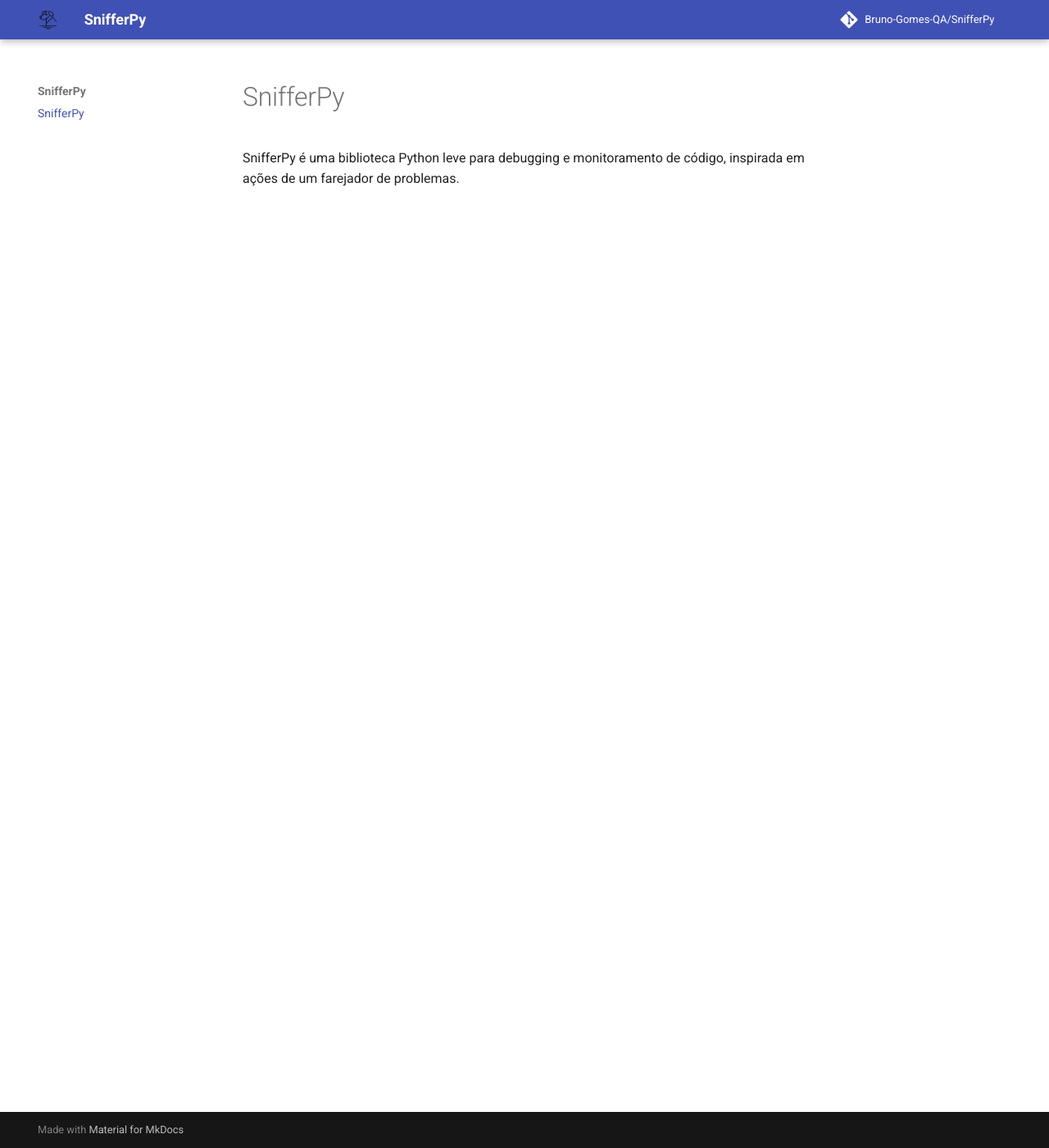
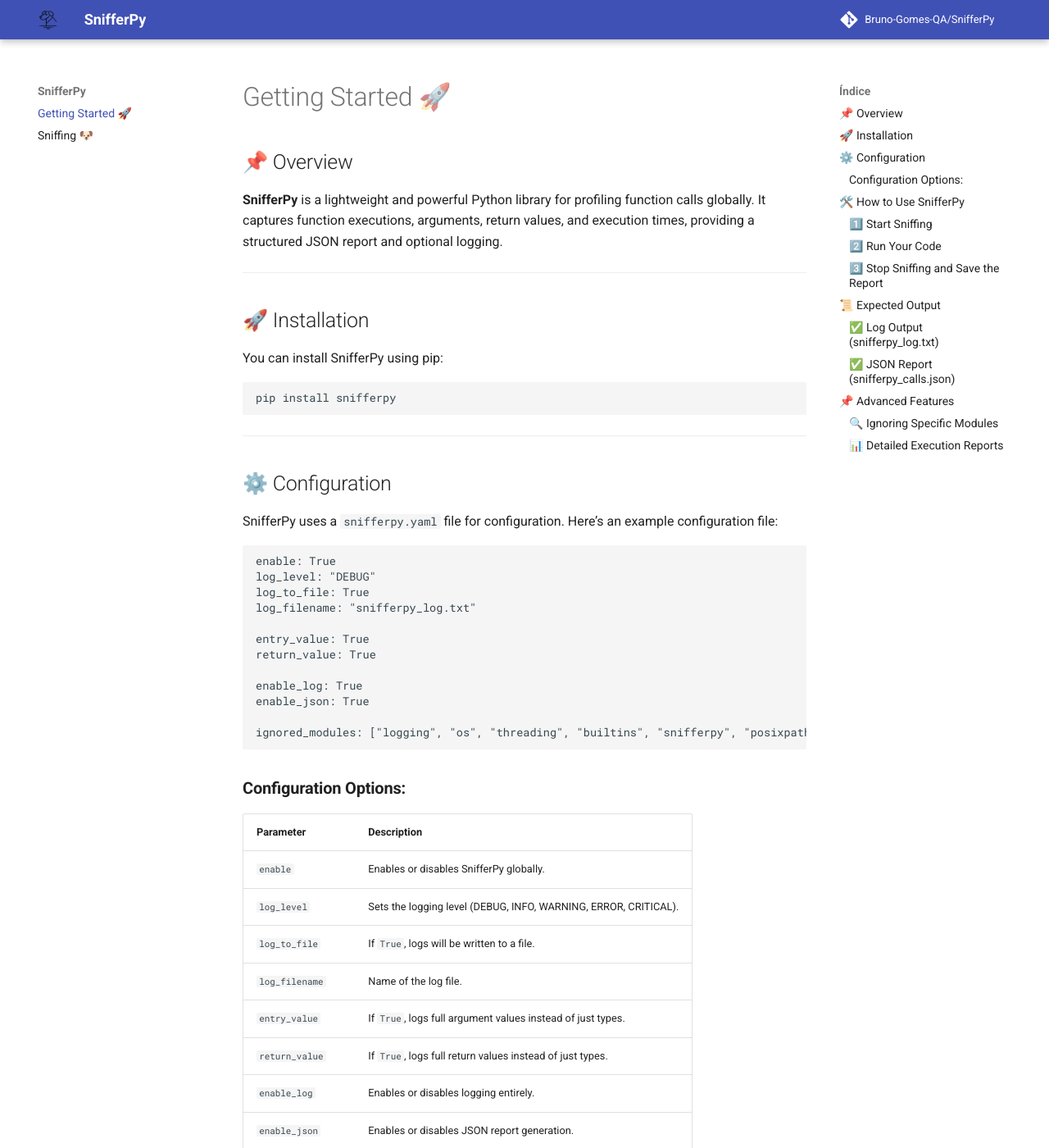
Before and after one commit to Bruno-Gomes-QA/SnifferPy, an MkDocs documentation site: the page built from docs/index.md, in a window 1280 px wide and 1400 px high. Shown: the whole window at 82% size. Built offline with MkDocs 1.6.1 and Material for MkDocs 9.7.7, drawn with Linux system fonts in a browser that asks for light colours; comment, search, counter and statistics services are not loaded; some of the changed text lies outside the part shown.

Commit message:
first-feature

````diff
--- a/docs/index.md
+++ b/docs/index.md
@@ -1,2 +1,113 @@
-# SnifferPy
-SnifferPy é uma biblioteca Python leve para debugging e monitoramento de código, inspirada em ações de um farejador de problemas.
+# Getting Started 🚀
+
+## 📌 Overview
+**SnifferPy** is a lightweight and powerful Python library for profiling function calls globally. It captures function executions, arguments, return values, and execution times, providing a structured JSON report and optional logging.
+
+---
+
+## 🚀 Installation
+You can install SnifferPy using pip:
+```bash
+pip install snifferpy
+```
+
+---
+
+## ⚙️ Configuration
+SnifferPy uses a `snifferpy.yaml` file for configuration. Here’s an example configuration file:
+```yaml
+enable: True
+log_level: "DEBUG"
+log_to_file: True
+log_filename: "snifferpy_log.txt"
+
+entry_value: True
+return_value: True
+
+enable_log: True
+enable_json: True
+
+ignored_modules: ["logging", "os", "threading", "builtins", "snifferpy", "posixpath", "genericpath"]
+```
+### **Configuration Options:**
+| Parameter        | Description |
+|----------------|-------------|
+| `enable` | Enables or disables SnifferPy globally. |
+| `log_level` | Sets the logging level (DEBUG, INFO, WARNING, ERROR, CRITICAL). |
+| `log_to_file` | If `True`, logs will be written to a file. |
+| `log_filename` | Name of the log file. |
+| `entry_value` | If `True`, logs full argument values instead of just types. |
+| `return_value` | If `True`, logs full return values instead of just types. |
+| `enable_log` | Enables or disables logging entirely. |
+| `enable_json` | Enables or disables JSON report generation. |
+| `ignored_modules` | List of modules to ignore when sniffing function calls. |
+
+---
+
+## 🛠️ How to Use SnifferPy
+### **1️⃣ Start Sniffing**
+To start capturing function calls globally:
+```python
+from snifferpy import start_sniffing, stop_sniffing
+
+start_sniffing()
+```
+### **2️⃣ Run Your Code**
+```python
+def add(a, b):
+    return a + b
+
+def greet(name, age):
+    return f"Hello {name}, you are {age} years old!"
+
+add(3, 7)
+greet("Alice", 25)
+```
+### **3️⃣ Stop Sniffing and Save the Report**
+```python
+stop_sniffing()
+```
+---
+
+## 📜 Expected Output
+### **✅ Log Output (`snifferpy_log.txt`)**
+```
+2025-03-17 12:00:00 - [INFO] 📌 Function: add | Args: {'a': 3, 'b': 7} | Return: 10 | Time: 0.000001s
+2025-03-17 12:00:00 - [INFO] 📌 Function: greet | Args: {'name': 'Alice', 'age': 25} | Return: "Hello Alice, you are 25 years old!" | Time: 0.000002s
+```
+
+### **✅ JSON Report (`snifferpy_calls.json`)**
+```json
+[
+    {
+        "function": "add",
+        "entry_args": {"a": 3, "b": 7},
+        "return_value": 10,
+        "execution_time": 0.000001
+    },
+    {
+        "function": "greet",
+        "entry_args": {"name": "Alice", "age": 25},
+        "return_value": "Hello Alice, you are 25 years old!",
+        "execution_time": 0.000002
+    }
+]
+```
+
+---
+
+## 📌 Advanced Features
+### **🔍 Ignoring Specific Modules**
+If you want to exclude specific modules from profiling, modify the `ignored_modules` list in `snifferpy.yaml`. Example:
+```yaml
+ignored_modules: ["http", "sqlite3"]
+```
+
+### **📊 Detailed Execution Reports**
+Enable full argument and return values in logs and reports by setting:
+```yaml
+entry_value: True
+return_value: True
+```
+
+---
--- a/mkdocs.yml
+++ b/mkdocs.yml
@@ -14,9 +14,6 @@ theme:
 markdown_extensions:
   - attr_list
 
-extra_css:
-  - stylesheets/extra.css
-
 plugins:
 - mkdocstrings:
     handlers:
--- a/snifferpy/__init__.py
+++ b/snifferpy/__init__.py
@@ -0,0 +1 @@
+from .sniffing import start_sniffing, stop_sniffing
````
Also changed, not shown: README.md (+87 -2 lines), docs/Sniffing.md (added, +2 -0 lines), snifferpy.yaml (added, +9 -0 lines), 3 other files.
